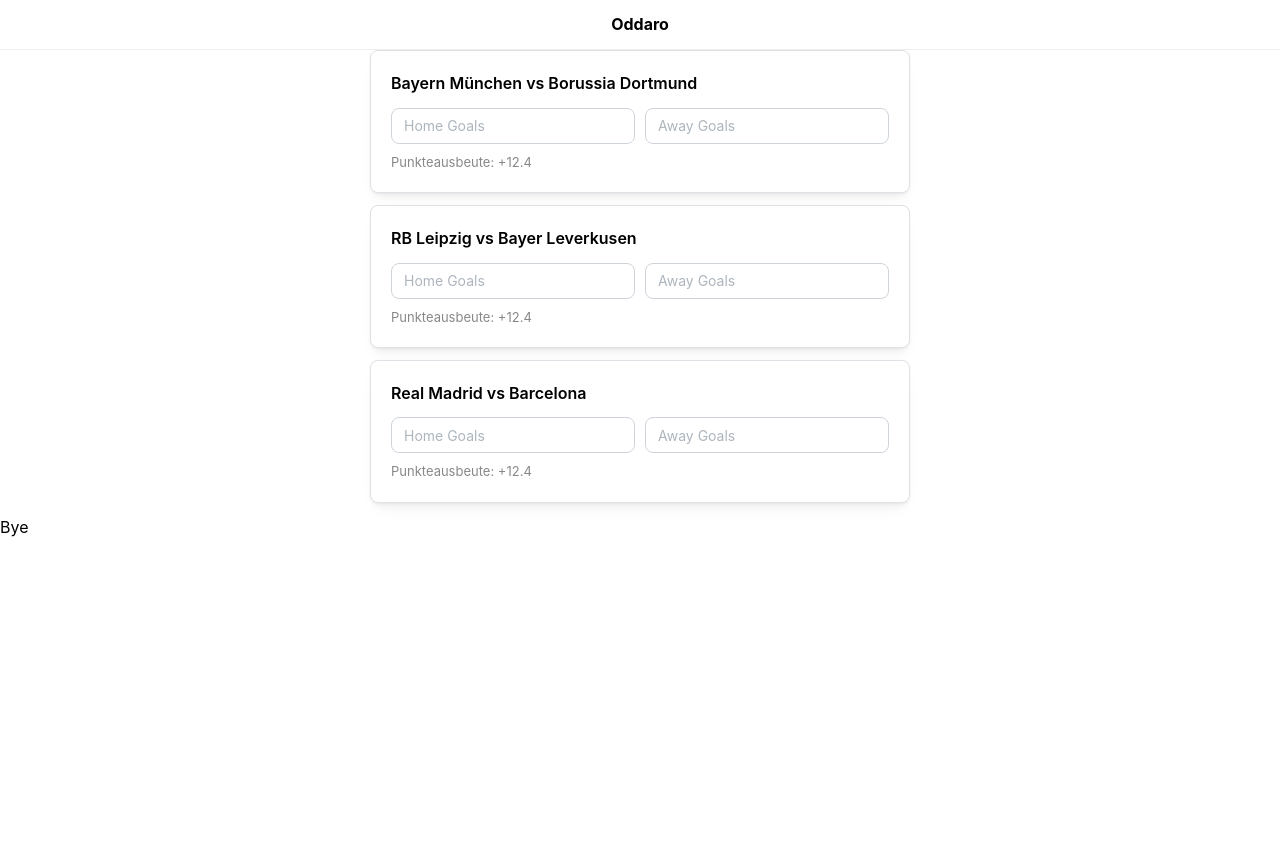
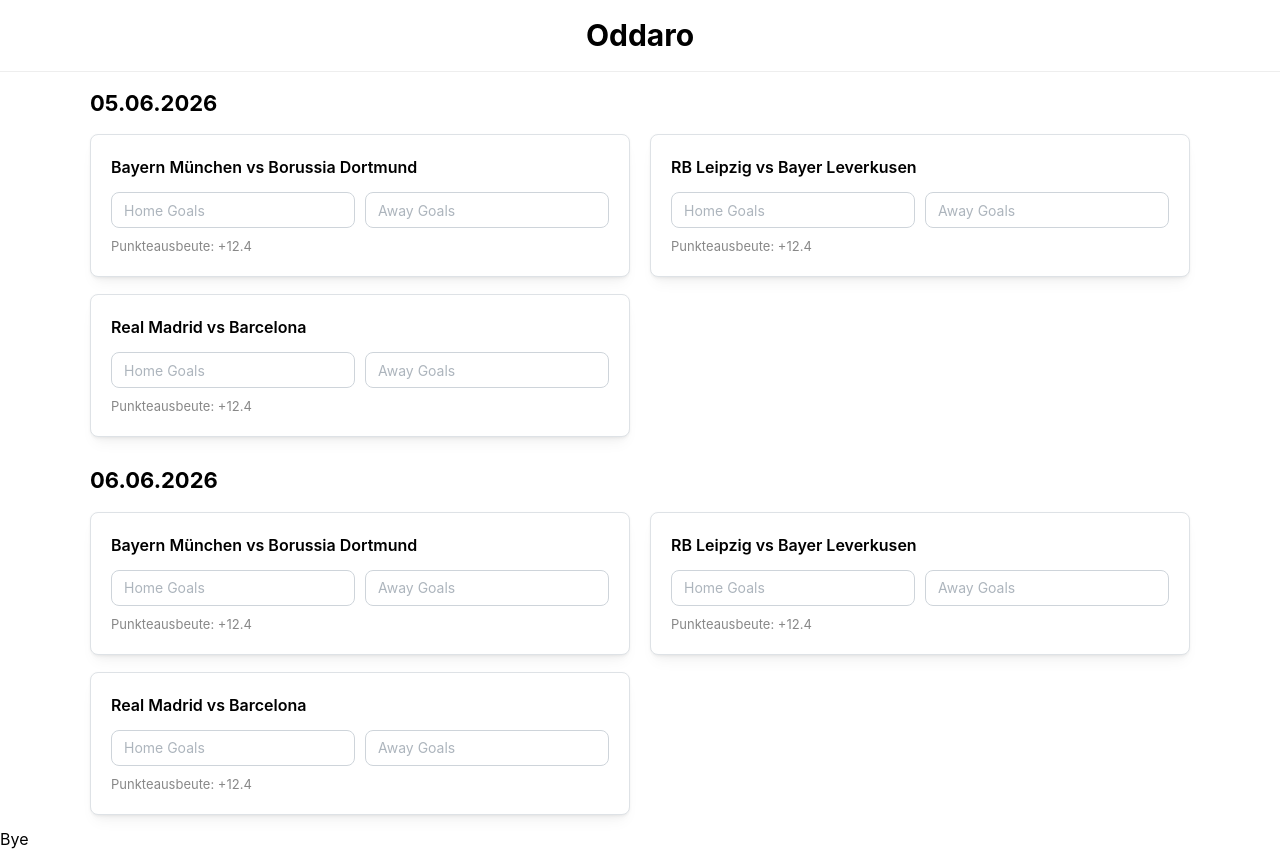
Before and after one commit to LucaDeeken/Oddaro, a Next.js app: page / in a window 1280 px wide. Before the commit the page ends 800 px from the top, so only its background shows below. Built offline with nearby package versions, Linux system fonts and the light colour scheme.

Commit message:
feat: basic grid-layout for tippingArea

```diff
--- a/app/layout.module.css
+++ b/app/layout.module.css
@@ -2,5 +2,6 @@
   padding: 12px 16px;
   border-bottom: 1px solid #eee;
   font-weight: bold;
+  font-size: 30px;
   text-align: center;
 }
--- a/app/layout.tsx
+++ b/app/layout.tsx
@@ -17,9 +17,11 @@
   return (
     <html lang="en">
       <body>
-        <nav className={styles.nav}>Oddaro</nav>
-        <MantineProvider>{children}</MantineProvider>
-        <footer>Bye</footer>
+        <MantineProvider>
+          <nav className={styles.nav}>Oddaro</nav>
+          {children}
+          <footer>Bye</footer>
+        </MantineProvider>
       </body>
     </html>
   );
--- a/app/page.tsx
+++ b/app/page.tsx
@@ -1,14 +1,22 @@
 import { matches } from "@/lib/matches";
 import styles from "./page.module.css";
 import MatchCard from "@/components/MatchCard";
+import DateWrapper from "@/components/DateWrapper";
 
 export default function Home() {
   return (
     <>
       <main className={styles.main}>
-        {matches.map((m) => (
-          <MatchCard key={m.id} match={m} />
-        ))}
+        <DateWrapper date="05.06.2026">
+          {matches.map((m) => (
+            <MatchCard key={m.id} match={m} />
+          ))}
+        </DateWrapper>
+        <DateWrapper date="06.06.2026">
+          {matches.map((m) => (
+            <MatchCard key={m.id} match={m} />
+          ))}
+        </DateWrapper>
       </main>
     </>
   );
--- /dev/null
+++ b/components/DateWrapper.module.css
@@ -0,0 +1,13 @@
+.wholeSection {
+  display: grid;
+  justify-content: center;
+  grid-template-columns: 1fr;
+  row-gap: 5px;
+  column-gap: 20px;
+}
+
+@media (min-width: 768px) {
+  .wholeSection {
+    grid-template-columns: 1fr 1fr;
+  }
+}
--- /dev/null
+++ b/components/DateWrapper.tsx
@@ -0,0 +1,20 @@
+import { Stack, Title } from "@mantine/core";
+import styles from "./DateWrapper.module.css";
+
+export default function DateWrapper({
+  date,
+  children,
+}: {
+  date: string;
+  children: React.ReactNode;
+}) {
+  return (
+    <section>
+      <Title order={3} mb="md" mt="md">
+        {date}
+      </Title>
+
+      <Stack className={styles.wholeSection}>{children}</Stack>
+    </section>
+  );
+}
```
